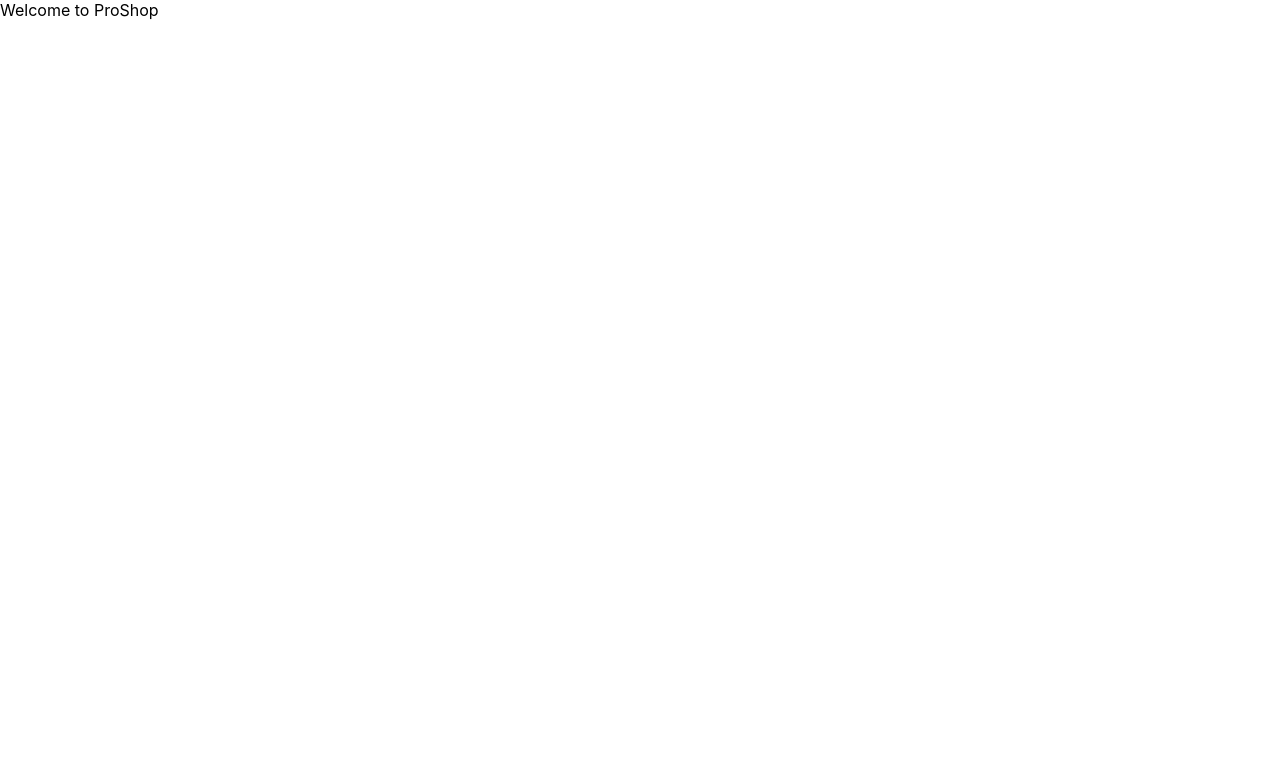
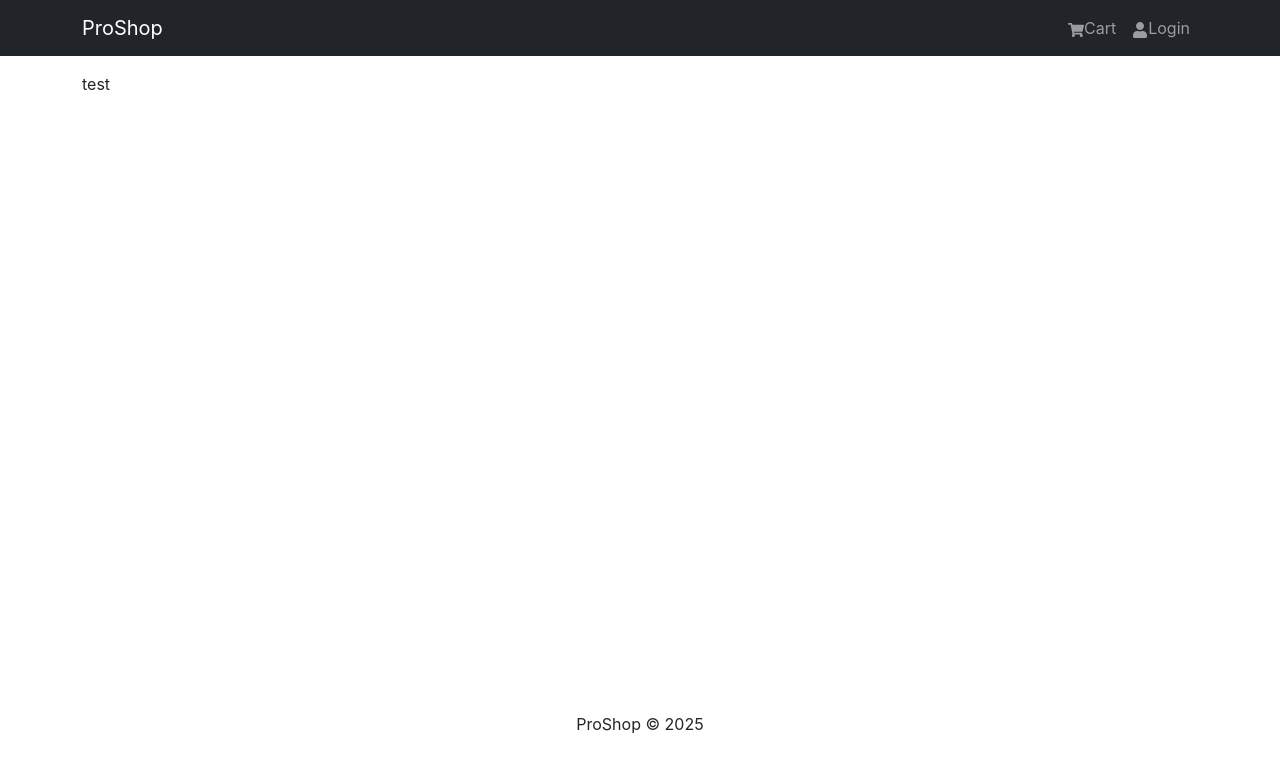
Before and after one commit to arjunvnd/mern-proshop, a React (Create React App) app in the folder frontend/: page / in a window 1280 px wide. Shown: the top 772 px of the page. Built offline with nearby package versions, Linux system fonts and the light colour scheme.

Commit message:
added header and footer

```diff
--- a/frontend/package.json
+++ b/frontend/package.json
@@ -7,8 +7,11 @@
     "@testing-library/jest-dom": "^6.6.3",
     "@testing-library/react": "^16.2.0",
     "@testing-library/user-event": "^13.5.0",
+    "bootstrap": "^5.3.3",
     "react": "^19.0.0",
+    "react-bootstrap": "^2.10.9",
     "react-dom": "^19.0.0",
+    "react-icons": "^5.5.0",
     "react-scripts": "5.0.1",
     "web-vitals": "^2.1.4"
   },
--- a/frontend/src/App.js
+++ /dev/null
@@ -1,7 +0,0 @@
-import React from "react";
-
-const App = () => {
-  return <div>Welcome to ProShop</div>;
-};
-
-export default App;
--- /dev/null
+++ b/frontend/src/App.jsx
@@ -0,0 +1,18 @@
+import React from "react";
+import { Container } from "react-bootstrap";
+import Header from "./components/Header";
+import Footer from "./components/Footer";
+
+const App = () => {
+  return (
+    <>
+      <Header />
+      <main className="py-3">
+        <Container>test</Container>
+      </main>
+      <Footer />
+    </>
+  );
+};
+
+export default App;
--- /dev/null
+++ b/frontend/src/components/Footer.jsx
@@ -0,0 +1,18 @@
+import { Container, Row, Col } from "react-bootstrap";
+
+const Footer = () => {
+  const currentYear = new Date().getFullYear();
+  return (
+    <footer>
+      <Container>
+        <Row>
+          <Col className="text-center py-3">
+            <p>ProShop &copy; {currentYear}</p>
+          </Col>
+        </Row>
+      </Container>
+    </footer>
+  );
+};
+
+export default Footer;
--- /dev/null
+++ b/frontend/src/components/Header.jsx
@@ -0,0 +1,25 @@
+import React from "react";
+import { Container, Nav, Navbar } from "react-bootstrap";
+import {FaShoppingCart,FaUser} from 'react-icons/fa'
+
+const Header = () => {
+  return (
+    <header>
+      <Navbar bg="dark" variant="dark" expand="lg" collapseOnSelect>
+        <Container>
+          <Navbar.Brand href="/">ProShop</Navbar.Brand>
+          <Navbar.Toggle aria-controls="basic-navbar-nav" />
+        <Navbar.Collapse id="basic-navbar-nav">
+          <Nav className="ms-auto">
+            <Nav.Link href="/cart"><FaShoppingCart />Cart</Nav.Link>
+            <Nav.Link href="/Login"><FaUser />Login</Nav.Link>
+          </Nav>
+        </Navbar.Collapse>
+        </Container>
+
+      </Navbar>
+    </header>
+  );
+};
+
+export default Header;
--- a/frontend/src/index.css
+++ b/frontend/src/index.css
@@ -1,13 +1,17 @@
 body {
   margin: 0;
-  font-family: -apple-system, BlinkMacSystemFont, 'Segoe UI', 'Roboto', 'Oxygen',
-    'Ubuntu', 'Cantarell', 'Fira Sans', 'Droid Sans', 'Helvetica Neue',
+  font-family: -apple-system, BlinkMacSystemFont, "Segoe UI", "Roboto", "Oxygen",
+    "Ubuntu", "Cantarell", "Fira Sans", "Droid Sans", "Helvetica Neue",
     sans-serif;
   -webkit-font-smoothing: antialiased;
   -moz-osx-font-smoothing: grayscale;
 }
 
 code {
-  font-family: source-code-pro, Menlo, Monaco, Consolas, 'Courier New',
+  font-family: source-code-pro, Menlo, Monaco, Consolas, "Courier New",
     monospace;
 }
+
+main {
+  height: 80vh;
+}
```
Also changed, not shown: frontend/src/index.js (+7 -9 lines), 1 other file (tests, documents, lock files or other folders).
